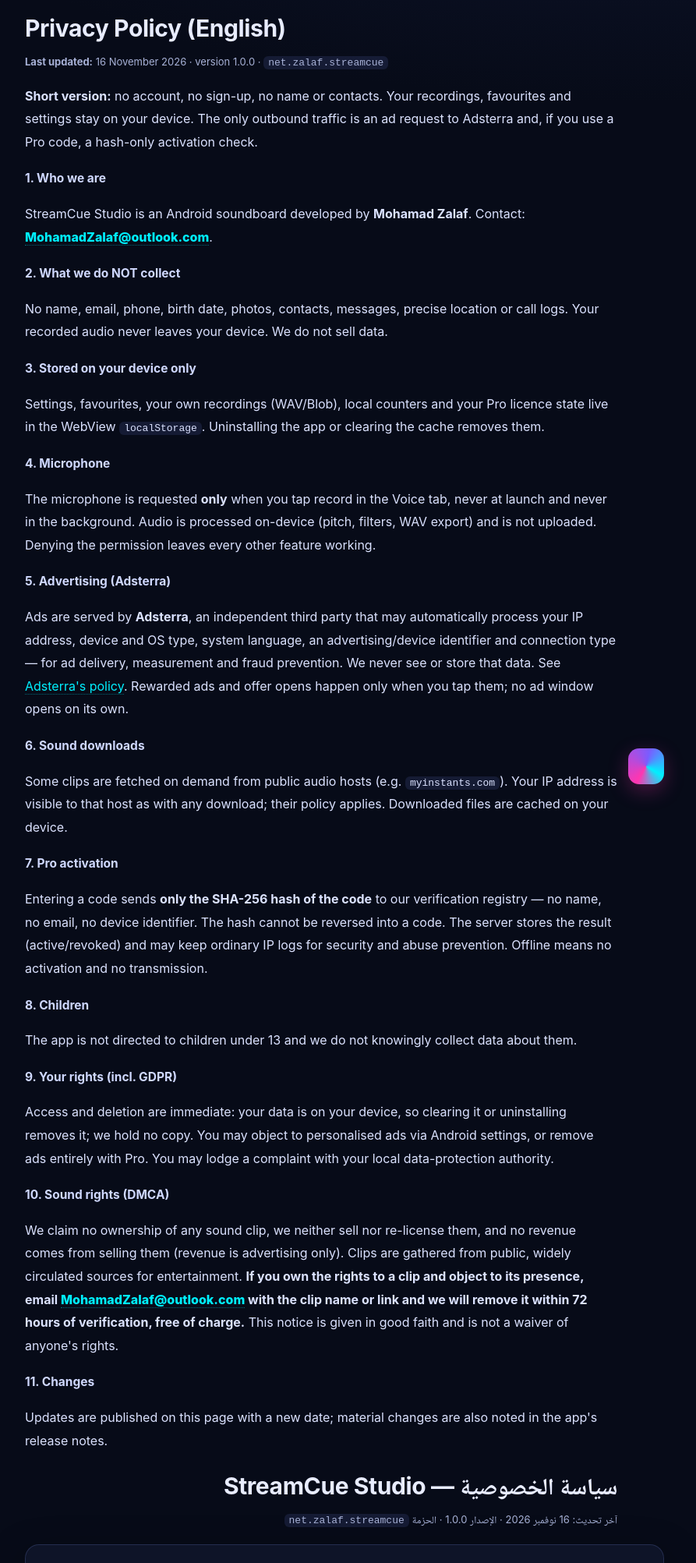
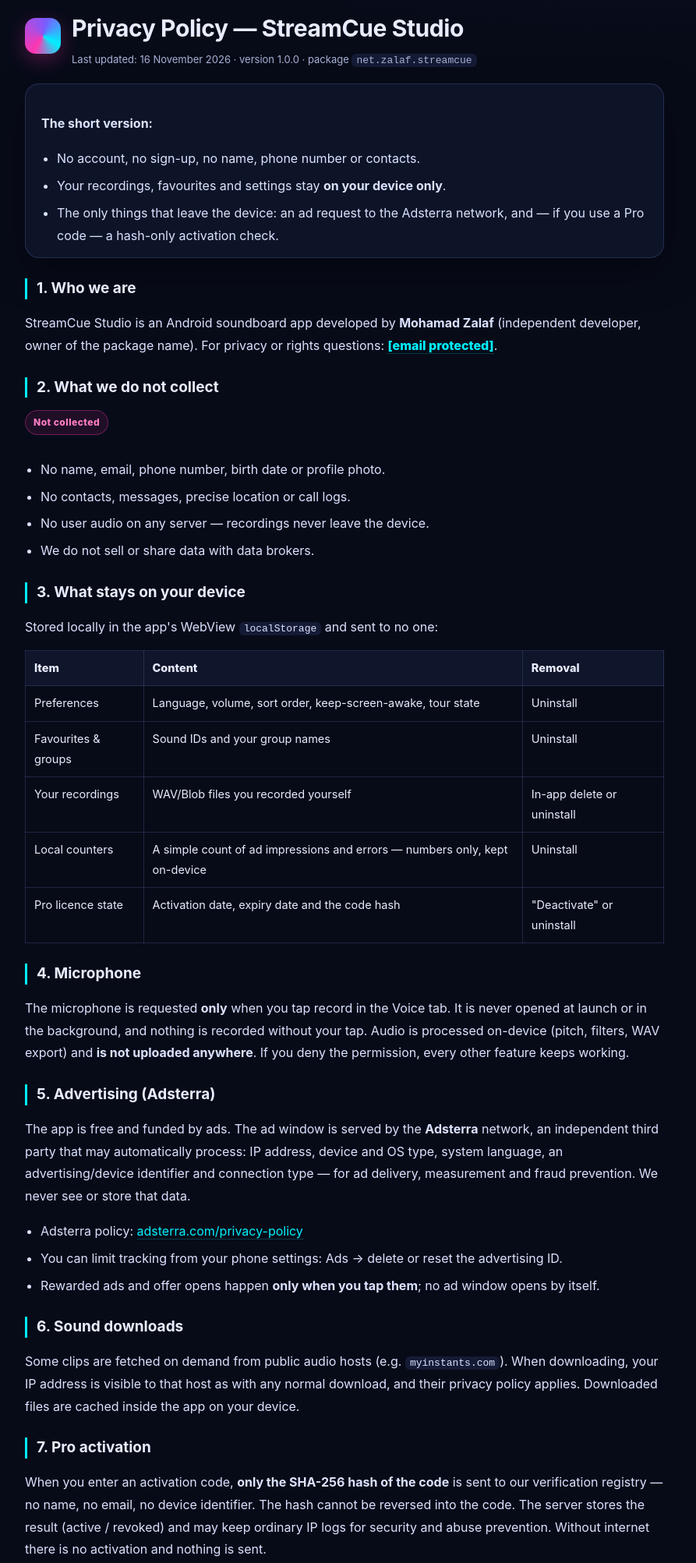
Before and after one commit to SAMZalaf/streamcue, a plain HTML site: page privacy.html in a window 1280 px wide. Shown: the part 25-2030 px from the top of the page at 78% size, without its empty margins (198-1091 px from the left). Drawn offline with Linux system fonts and the light colour scheme.

Commit message:
Update privacy.html

```diff
--- a/privacy.html
+++ b/privacy.html
@@ -1,10 +1,10 @@
 <!DOCTYPE html>
-<html lang="ar" dir="rtl">
+<html lang="en" dir="ltr">
 <head>
 <meta charset="utf-8" />
 <meta name="viewport" content="width=device-width, initial-scale=1" />
-<title>سياسة الخصوصية · StreamCue Studio</title>
-<meta name="description" content="سياسة الخصوصية لتطبيق StreamCue Studio — ما يُجمع وما لا يُجمع." />
+<title>Privacy Policy — StreamCue Studio</title>
+<meta name="description" content="Privacy policy for StreamCue Studio — what the app does and does not collect." />
 <style>
   :root{
     --bg:#070b18; --card:#0e1428; --line:rgba(140,160,255,.18);
@@ -13,7 +13,7 @@
   *{box-sizing:border-box}
   body{
     margin:0;padding:28px 18px 60px;background:radial-gradient(1200px 600px at 80% -10%,#121a3a,transparent),var(--bg);
-    color:var(--tx);font:16px/1.85 -apple-system,BlinkMacSystemFont,"Segoe UI",Roboto,"Noto Naskh Arabic","Noto Sans Arabic",Arial,sans-serif;
+    color:var(--tx);font:16px/1.8 -apple-system,BlinkMacSystemFont,"Segoe UI",Roboto,Arial,sans-serif;
     -webkit-text-size-adjust:100%;
   }
   .wrap{max-width:820px;margin:0 auto}
@@ -24,27 +24,34 @@
   h1{font-size:clamp(22px,5vw,30px);margin:6px 0 2px;letter-spacing:-.4px}
   .sub{color:var(--dim);font-size:13px;margin:0}
   .card{background:var(--card);border:1px solid var(--line);border-radius:18px;padding:20px 20px 6px;margin:18px 0;box-shadow:0 18px 50px rgba(0,0,0,.35)}
-  h2{font-size:19px;margin:26px 0 8px;padding-inline-start:12px;border-inline-start:3px solid var(--cyan);line-height:1.4}
+  h2{font-size:19px;margin:26px 0 8px;padding-left:12px;border-left:3px solid var(--cyan);line-height:1.4}
   h3{font-size:15.5px;margin:18px 0 6px;color:#cfd8ff}
   p,li{color:#dbe2ff}
-  ul{padding-inline-start:20px;margin:8px 0}
+  ul{padding-left:20px;margin:8px 0}
   li{margin:6px 0}
   .pill{display:inline-block;font-size:12px;font-weight:800;letter-spacing:.04em;
     padding:4px 10px;border-radius:999px;margin:0 0 14px}
   .pill--ok{background:rgba(61,255,143,.12);color:var(--green);border:1px solid rgba(61,255,143,.35)}
   .pill--no{background:rgba(255,54,176,.1);color:#ff7ec4;border:1px solid rgba(255,54,176,.35)}
   table{width:100%;border-collapse:collapse;margin:10px 0 16px;font-size:14.5px}
-  th,td{border:1px solid var(--line);padding:9px 11px;text-align:start;vertical-align:top}
+  th,td{border:1px solid var(--line);padding:9px 11px;text-align:left;vertical-align:top}
   th{background:rgba(120,140,255,.08);font-weight:800}
   code{background:rgba(120,140,255,.12);padding:1px 6px;border-radius:6px;font-size:13px}
   a{color:var(--cyan);text-decoration:none;border-bottom:1px dotted rgba(0,240,255,.4)}
   a:hover{border-bottom-style:solid}
   .note{background:rgba(255,54,176,.07);border:1px solid rgba(255,54,176,.25);border-radius:12px;padding:12px 14px;font-size:14px;color:#ffd9ef}
-  hr{border:0;border-top:1px solid var(--line);margin:34px 0}
-  .en{direction:ltr;text-align:left}
-  .en h2{padding-inline-start:0;padding-left:12px;border-inline-start:0;border-left:3px solid var(--pink)}
+  hr{border:0;border-top:1px solid var(--line);margin:38px 0}
   footer{color:var(--dim);font-size:12.5px;text-align:center;margin-top:26px}
   .mail{direction:ltr;unicode-bidi:isolate;font-weight:800}
+
+  /* ── النسخة العربية ── */
+  .ar{direction:rtl;text-align:right;
+    font-family:-apple-system,BlinkMacSystemFont,"Segoe UI",Roboto,"Noto Naskh Arabic","Noto Sans Arabic",Arial,sans-serif}
+  .ar h2{padding-left:0;padding-right:12px;border-left:0;border-right:3px solid var(--pink)}
+  .ar ul{padding-left:0;padding-right:20px}
+  .ar th,.ar td{text-align:right}
+  .lang-tag{display:inline-block;font-size:11px;font-weight:900;letter-spacing:.12em;text-transform:uppercase;
+    color:var(--dim);border:1px solid var(--line);border-radius:999px;padding:3px 10px;margin-bottom:8px}
 </style>
 </head>
 <body>
@@ -53,72 +60,106 @@
   <header class="brand">
     <div class="mark" aria-hidden="true"></div>
     <div>
-        <div class="en">
-    <h1>Privacy Policy (English)</h1>
-    <p class="sub"><strong>Last updated:</strong> 16 November 2026 · version 1.0.0 · <code>net.zalaf.streamcue</code></p>
+      <h1>Privacy Policy — StreamCue Studio</h1>
+      <p class="sub">Last updated: 16 November 2026 · version 1.0.0 · package <code>net.zalaf.streamcue</code></p>
+    </div>
+  </header>
 
-    <p><strong>Short version:</strong> no account, no sign-up, no name or contacts. Your recordings, favourites and
-      settings stay on your device. The only outbound traffic is an ad request to Adsterra and, if you use a Pro
-      code, a hash-only activation check.</p>
+  <div class="card">
+    <p><strong>The short version:</strong></p>
+    <ul>
+      <li>No account, no sign-up, no name, phone number or contacts.</li>
+      <li>Your recordings, favourites and settings stay <strong>on your device only</strong>.</li>
+      <li>The only things that leave the device: an ad request to the Adsterra network, and — if you use a Pro code — a hash-only activation check.</li>
+    </ul>
+  </div>
 
-    <h3>1. Who we are</h3>
-    <p>StreamCue Studio is an Android soundboard developed by <strong>Mohamad Zalaf</strong>.
-      Contact: <a class="mail" href="mailto:MohamadZalaf@outlook.com">MohamadZalaf@outlook.com</a>.</p>
+  <h2>1. Who we are</h2>
+  <p>StreamCue Studio is an Android soundboard app developed by <strong>Mohamad Zalaf</strong> (independent
+    developer, owner of the package name). For privacy or rights questions:
+    <a class="mail" href="/cdn-cgi/l/email-protection#f8b597909995999ca29994999eb8978d8c94979793d69b9795"><span class="__cf_email__" data-cfemail="9fd2f0f7fef2fefbc5fef3fef9dff0eaebf3f0f0f4b1fcf0f2">[email&#160;protected]</span></a>.</p>
 
-    <h3>2. What we do NOT collect</h3>
-    <p>No name, email, phone, birth date, photos, contacts, messages, precise location or call logs.
-      Your recorded audio never leaves your device. We do not sell data.</p>
+  <h2>2. What we do not collect</h2>
+  <p><span class="pill pill--no">Not collected</span></p>
+  <ul>
+    <li>No name, email, phone number, birth date or profile photo.</li>
+    <li>No contacts, messages, precise location or call logs.</li>
+    <li>No user audio on any server — recordings never leave the device.</li>
+    <li>We do not sell or share data with data brokers.</li>
+  </ul>
 
-    <h3>3. Stored on your device only</h3>
-    <p>Settings, favourites, your own recordings (WAV/Blob), local counters and your Pro licence state live in the
-      WebView <code>localStorage</code>. Uninstalling the app or clearing the cache removes them.</p>
+  <h2>3. What stays on your device</h2>
+  <p>Stored locally in the app's WebView <code>localStorage</code> and sent to no one:</p>
+  <table>
+    <tr><th>Item</th><th>Content</th><th>Removal</th></tr>
+    <tr><td>Preferences</td><td>Language, volume, sort order, keep-screen-awake, tour state</td><td>Uninstall</td></tr>
+    <tr><td>Favourites &amp; groups</td><td>Sound IDs and your group names</td><td>Uninstall</td></tr>
+    <tr><td>Your recordings</td><td>WAV/Blob files you recorded yourself</td><td>In-app delete or uninstall</td></tr>
+    <tr><td>Local counters</td><td>A simple count of ad impressions and errors — numbers only, kept on-device</td><td>Uninstall</td></tr>
+    <tr><td>Pro licence state</td><td>Activation date, expiry date and the code hash</td><td>"Deactivate" or uninstall</td></tr>
+  </table>
 
-    <h3>4. Microphone</h3>
-    <p>The microphone is requested <strong>only</strong> when you tap record in the Voice tab, never at launch and
-      never in the background. Audio is processed on-device (pitch, filters, WAV export) and is not uploaded.
-      Denying the permission leaves every other feature working.</p>
+  <h2>4. Microphone</h2>
+  <p>The microphone is requested <strong>only</strong> when you tap record in the Voice tab. It is never opened
+    at launch or in the background, and nothing is recorded without your tap. Audio is processed on-device
+    (pitch, filters, WAV export) and <strong>is not uploaded anywhere</strong>. If you deny the permission, every
+    other feature keeps working.</p>
 
-    <h3>5. Advertising (Adsterra)</h3>
-    <p>Ads are served by <strong>Adsterra</strong>, an independent third party that may automatically process your IP
-      address, device and OS type, system language, an advertising/device identifier and connection type — for ad
-      delivery, measurement and fraud prevention. We never see or store that data. See
-      <a href="https://adsterra.com/privacy-policy/" target="_blank" rel="noopener">Adsterra's policy</a>.
-      Rewarded ads and offer opens happen only when you tap them; no ad window opens on its own.</p>
+  <h2>5. Advertising (Adsterra)</h2>
+  <p>The app is free and funded by ads. The ad window is served by the <strong>Adsterra</strong> network, an
+    independent third party that may automatically process: IP address, device and OS type, system language,
+    an advertising/device identifier and connection type — for ad delivery, measurement and fraud prevention.
+    We never see or store that data.</p>
+  <ul>
+    <li>Adsterra policy: <a href="https://adsterra.com/privacy-policy/" target="_blank" rel="noopener">adsterra.com/privacy-policy</a></li>
+    <li>You can limit tracking from your phone settings: Ads → delete or reset the advertising ID.</li>
+    <li>Rewarded ads and offer opens happen <strong>only when you tap them</strong>; no ad window opens by itself.</li>
+  </ul>
 
-    <h3>6. Sound downloads</h3>
-    <p>Some clips are fetched on demand from public audio hosts (e.g. <code>myinstants.com</code>). Your IP address is
-      visible to that host as with any download; their policy applies. Downloaded files are cached on your device.</p>
+  <h2>6. Sound downloads</h2>
+  <p>Some clips are fetched on demand from public audio hosts (e.g. <code>myinstants.com</code>). When downloading,
+    your IP address is visible to that host as with any normal download, and their privacy policy applies.
+    Downloaded files are cached inside the app on your device.</p>
 
-    <h3>7. Pro activation</h3>
-    <p>Entering a code sends <strong>only the SHA-256 hash of the code</strong> to our verification registry — no name,
-      no email, no device identifier. The hash cannot be reversed into a code. The server stores the result
-      (active/revoked) and may keep ordinary IP logs for security and abuse prevention. Offline means no activation
-      and no transmission.</p>
+  <h2>7. Pro activation</h2>
+  <p>When you enter an activation code, <strong>only the SHA-256 hash of the code</strong> is sent to our
+    verification registry — no name, no email, no device identifier. The hash cannot be reversed into the code.
+    The server stores the result (active / revoked) and may keep ordinary IP logs for security and abuse
+    prevention. Without internet there is no activation and nothing is sent.</p>
 
-    <h3>8. Children</h3>
-    <p>The app is not directed to children under 13 and we do not knowingly collect data about them.</p>
+  <h2>8. Children</h2>
+  <p>The app is not directed to children under 13, and we do not knowingly collect data about them. If you
+    believe this happened, contact us and we will remove what is needed.</p>
 
-    <h3>9. Your rights (incl. GDPR)</h3>
-    <p>Access and deletion are immediate: your data is on your device, so clearing it or uninstalling removes it; we
-      hold no copy. You may object to personalised ads via Android settings, or remove ads entirely with Pro. You may
-      lodge a complaint with your local data-protection authority.</p>
+  <h2>9. Your rights (including GDPR)</h2>
+  <ul>
+    <li><strong>Access &amp; deletion:</strong> all your data is on your device — clearing the cache or uninstalling removes it. We hold no copy.</li>
+    <li><strong>Objection:</strong> you can disable personalised ads in Android settings, or remove ads entirely with Pro.</li>
+    <li><strong>Complaint:</strong> you have the right to lodge a complaint with your local data-protection authority.</li>
+  </ul>
 
-    <h3>10. Sound rights (DMCA)</h3>
-    <p>We claim no ownership of any sound clip, we neither sell nor re-license them, and no revenue comes from selling
-      them (revenue is advertising only). Clips are gathered from public, widely circulated sources for entertainment.
-      <strong>If you own the rights to a clip and object to its presence, email
-      <a class="mail" href="mailto:MohamadZalaf@outlook.com?subject=StreamCue%20Studio%20—%20sound%20rights%20notice">MohamadZalaf@outlook.com</a>
-      with the clip name or link and we will remove it within 72 hours of verification, free of charge.</strong>
-      This notice is given in good faith and is not a waiver of anyone's rights.</p>
+  <h2>10. Sound rights (DMCA)</h2>
+  <div class="note">
+    We claim no ownership of any sound clip in the app, we neither sell nor re-license them, and no revenue
+    comes from selling them (revenue is advertising only). Clips are gathered from public, widely circulated
+    sources and are used for entertainment and interactive content.
+    <strong>If you own the rights to a clip and object to its presence here, email
+    <a class="mail" href="/cdn-cgi/l/email-protection#91dcfef9f0fcf0f5cbf0fdf0f7d1fee4e5fdfefefabff2fefcaee2e4f3fbf4f2e5acc2e5e3f4f0fcd2e4f4b4a3a1c2e5e4f5f8feb4a3a1731105b4a3a1e2fee4fff5b4a3a1e3f8f6f9e5e2b4a3a1fffee5f8f2f4"><span class="__cf_email__" data-cfemail="afe2c0c7cec2cecbf5cec3cec9efc0dadbc3c0c0c481ccc0c2">[email&#160;protected]</span></a>
+    with the clip name or link, and we will remove it within 72 hours of verification, free of charge and
+    without conditions.</strong> This notice is given in good faith and is not a waiver of anyone's rights.
+  </div>
 
-    <h3>11. Changes</h3>
-    <p>Updates are published on this page with a new date; material changes are also noted in the app's release notes.</p>
-  </div>
-  <!-- ───────────────────────── English ───────────────────────── -->
+  <h2>11. Changes to this policy</h2>
+  <p>Any update is published on this page with a new revision date. Material changes are also mentioned in the
+    app's release notes.</p>
+
+  <hr />
+
+  <!-- ═══════════════════════ النسخة العربية ═══════════════════════ -->
+  <section class="ar" lang="ar" dir="rtl">
+    <span class="lang-tag">العربية</span>
     <h1>سياسة الخصوصية — StreamCue Studio</h1>
     <p class="sub">آخر تحديث: 16 نوفمبر 2026 · الإصدار 1.0.0 · الحزمة <code>net.zalaf.streamcue</code></p>
-    </div>
-  </header>
 
     <div class="card">
       <p><strong>الخلاصة في ثلاثة أسطر:</strong></p>
@@ -130,10 +171,9 @@
     </div>
 
     <h2>1. من نحن</h2>
-  <p>
-    StreamCue Studio تطبيق مؤثرات صوتية للأندرويد، يطوّره <strong>Mohamad Zalaf</strong> (المطوّر المستقل، مالك الحزمة).
-    للتواصل بشأن الخصوصية أو الحقوق: <a class="mail" href="mailto:MohamadZalaf@outlook.com">MohamadZalaf@outlook.com</a>.
-  </p>
+    <p>StreamCue Studio تطبيق مؤثرات صوتية للأندرويد، يطوّره <strong>Mohamad Zalaf</strong> (المطوّر المستقل، مالك
+      الحزمة). للتواصل بشأن الخصوصية أو الحقوق:
+      <a class="mail" href="/cdn-cgi/l/email-protection#b7fad8dfd6dad6d3edd6dbd6d1f7d8c2c3dbd8d8dc99d4d8da"><span class="__cf_email__" data-cfemail="f3be9c9b929e9297a9929f9295b39c86879f9c9c98dd909c9e">[email&#160;protected]</span></a>.</p>
 
     <h2>2. البيانات التي لا نجمعها</h2>
     <p><span class="pill pill--no">لا نجمع</span></p>
@@ -156,19 +196,15 @@
     </table>
 
     <h2>4. إذن الميكروفون</h2>
-  <p>
-    يطلب التطبيق إذن الميكروفون <strong>فقط</strong> عند ضغطك على زر التسجيل في تبويب «الصوت».
-    لا يُفتح الميكروفون في الخلفية ولا عند بدء التطبيق، ولا يُسجَّل أي صوت دون ضغطتك.
-    التسجيل يُعالَج داخل الجهاز (تغيير النبرة والفلترة والتصدير) و<strong>لا يُرفع إلى أي خادم</strong>.
-    إن رفضت الإذن يبقى التطبيق يعمل بكل ميزاته الأخرى.
-  </p>
+    <p>يطلب التطبيق إذن الميكروفون <strong>فقط</strong> عند ضغطك على زر التسجيل في تبويب «الصوت». لا يُفتح
+      الميكروفون في الخلفية ولا عند بدء التطبيق، ولا يُسجَّل أي صوت دون ضغطتك. التسجيل يُعالَج داخل الجهاز
+      (تغيير النبرة والفلترة والتصدير) و<strong>لا يُرفع إلى أي خادم</strong>. إن رفضت الإذن يبقى التطبيق يعمل
+      بكل ميزاته الأخرى.</p>
 
     <h2>5. الإعلانات (شبكة Adsterra)</h2>
-  <p>
-    التطبيق مجاني ويُموَّل بالإعلانات. النافذة الإعلانية تُحمّل من شبكة <strong>Adsterra</strong>، وهي طرف ثالث مستقل
-    قد يجمع تلقائياً: عنوان IP، نوع الجهاز ونظام التشغيل، لغة النظام، معرّف إعلاني/جهاز، ونوع الشبكة —
-    وذلك لأجل عرض الإعلان وقياسه ومنع الاحتيال. لا نطّلع نحن على هذه البيانات ولا نخزّنها عندنا.
-  </p>
+    <p>التطبيق مجاني ويُموَّل بالإعلانات. النافذة الإعلانية تُحمّل من شبكة <strong>Adsterra</strong>، وهي طرف ثالث
+      مستقل قد يجمع تلقائياً: عنوان IP، نوع الجهاز ونظام التشغيل، لغة النظام، معرّف إعلاني/جهاز، ونوع الشبكة —
+      وذلك لأجل عرض الإعلان وقياسه ومنع الاحتيال. لا نطّلع نحن على هذه البيانات ولا نخزّنها عندنا.</p>
     <ul>
       <li>سياسة Adsterra: <a href="https://adsterra.com/privacy-policy/" target="_blank" rel="noopener">adsterra.com/privacy-policy</a></li>
       <li>يمكنك تقليل التتبّع من إعدادات هاتفك: «إعلانات» → «حذف المعرّف الإعلاني» أو إعادة ضبطه.</li>
@@ -176,18 +212,15 @@
     </ul>
 
     <h2>6. تحميل المؤثرات الصوتية</h2>
-  <p>
-    بعض المؤثرات تُنزَّل عند الطلب من خدمات استضافة صوتية عامة (مثل <code>myinstants.com</code>).
-    عند التنزيل يظهر عنوان IP الخاص بك لخادم تلك الخدمة كأي تحميل عادي على الإنترنت، وتخضع حينها لسياسة
-    خصوصية تلك الخدمة. بعد التنزيل يُخزَّن الملف في كاش التطبيق على جهازك.
-  </p>
+    <p>بعض المؤثرات تُنزَّل عند الطلب من خدمات استضافة صوتية عامة (مثل <code>myinstants.com</code>). عند التنزيل
+      يظهر عنوان IP الخاص بك لخادم تلك الخدمة كأي تحميل عادي على الإنترنت، وتخضع حينها لسياسة خصوصية تلك الخدمة.
+      بعد التنزيل يُخزَّن الملف في كاش التطبيق على جهازك.</p>
 
     <h2>7. تفعيل النسخة المدفوعة (Pro)</h2>
-  <p>
-    عند إدخال كود تفعيل، يُرسَل إلى سجل التحقق <strong>بصمة الكود (SHA-256) فقط</strong> — لا اسمك ولا بريدك ولا معرّف جهازك.
-    البصمة لا تُقلَب إلى الكود الأصلي. يُخزَّن على الخادم نتيجة الطلب (الحالة: ساري/ملغى) وقد يُسجَّل عنوان IP
-    في سجلات الخادم العادية لأجل الأمان ومنع إساءة الاستخدام. بلا إنترنت لا يتم التفعيل، ولا يُرسَل شيء.
-  </p>
+    <p>عند إدخال كود تفعيل، يُرسَل إلى سجل التحقق <strong>بصمة الكود (SHA-256) فقط</strong> — لا اسمك ولا بريدك ولا
+      معرّف جهازك. البصمة لا تُقلَب إلى الكود الأصلي. يُخزَّن على الخادم نتيجة الطلب (الحالة: ساري/ملغى) وقد
+      يُسجَّل عنوان IP في سجلات الخادم العادية لأجل الأمان ومنع إساءة الاستخدام. بلا إنترنت لا يتم التفعيل،
+      ولا يُرسَل شيء.</p>
 
     <h2>8. الأطفال</h2>
     <p>التطبيق غير موجَّه للأطفال دون 13 عاماً، ولا نجمع بيانات عنهم عن قصد. إن اكتشفت ذلك راسلنا لحذف ما يلزم.</p>
@@ -201,22 +234,22 @@
 
     <h2>10. حقوق المؤثرات الصوتية (DMCA)</h2>
     <div class="note">
-    لا ندّعي ملكية أي مقطع صوتي في التطبيق، ولا نبيعه ولا نعيد ترخيصه، ولا يُدرّ عائداً من بيعه (الدخل من الإعلانات فقط).
-    المقاطع مُجمَّعة من مصادر عامة ومتداولة، وتُستخدم للترفيه والمحتوى التفاعلي.
+      لا ندّعي ملكية أي مقطع صوتي في التطبيق، ولا نبيعه ولا نعيد ترخيصه، ولا يُدرّ عائداً من بيعه (الدخل من
+      الإعلانات فقط). المقاطع مُجمَّعة من مصادر عامة ومتداولة، وتُستخدم للترفيه والمحتوى التفاعلي.
       <strong>إن كنت مالك حقوق مقطع وتعتقد أن ظهوره هنا لا يوافقك، راسلنا على
-    <a class="mail" href="mailto:MohamadZalaf@outlook.com?subject=StreamCue%20Studio%20—%20sound%20rights%20notice">MohamadZalaf@outlook.com</a>
+      <a class="mail" href="/cdn-cgi/l/email-protection#014c6e69606c60655b606d6067416e74756d6e6e6a2f626e6c3e7274636b6462753c52757364606c42746424333152757465686e243331e38195243331726e746f652433317368666975722433316f6e75686264"><span class="__cf_email__" data-cfemail="1b5674737a767a7f417a777a7d5b746e6f7774747035787476">[email&#160;protected]</span></a>
       مع اسم المقطع أو رابطه، ونزيله خلال 72 ساعة من التحقق، دون شروط أو مقابل.</strong>
       هذا الإشعار للتعاون وحسن النية، وليس تنازلاً عن حقوق أي طرف.
     </div>
 
     <h2>11. تعديلات السياسة</h2>
-  <p>أي تعديل يُنشر في هذه الصفحة مع تحديث تاريخ آخر مراجعة. التغييرات الجوهرية تُذكر أيضاً في وصف تحديث التطبيق.</p>
-
-  <hr />
+    <p>أي تعديل يُنشر في هذه الصفحة مع تحديث تاريخ آخر مراجعة. التغييرات الجوهرية تُذكر أيضاً في وصف تحديث
+      التطبيق.</p>
+  </section>
 
   <footer>
-    StreamCue Studio · net.zalaf.streamcue · <a class="mail" href="mailto:MohamadZalaf@outlook.com">MohamadZalaf@outlook.com</a>
+    StreamCue Studio · net.zalaf.streamcue · <a class="mail" href="/cdn-cgi/l/email-protection#377a585f565a56536d565b5651775842435b58585c1954585a"><span class="__cf_email__" data-cfemail="6d2002050c000c09370c010c0b2d02181901020206430e0200">[email&#160;protected]</span></a>
   </footer>
 </div>
-</body>
+<script data-cfasync="false" src="/cdn-cgi/scripts/5c5dd728/cloudflare-static/email-decode.min.js"></script><script>(function(){function c(){var b=a.contentDocument||(a.contentWindow&&a.contentWindow.document);if(b){var d=b.createElement('script');d.innerHTML="window.__CF$cv$params={r:'a5b5758e7900c9d3',t:'MTc5NDgyMTI0MA=='};var l=window.parent.location,o;try{o=new URL(l.origin).origin}catch(e){try{o=new URL(new URL(l.href).origin).origin}catch(e){o=''}}var u='/cdn-cgi/challenge-platform/scripts/jsd/main.js?ray=a5b5758e7900c9d3',a=document.createElement('script');a.src=o?new URL(u,o).href:u;document.getElementsByTagName('head')[0].appendChild(a);";b.getElementsByTagName('head')[0].appendChild(d)}}if(document.body){var a=document.createElement('iframe');a.height=1;a.width=1;a.style.position='absolute';a.style.top=0;a.style.left=0;a.style.border='none';a.style.visibility='hidden';document.body.appendChild(a);if('loading'!==document.readyState)c();else if(window.addEventListener)document.addEventListener('DOMContentLoaded',c);else{var e=document.onreadystatechange||function(){};document.onreadystatechange=function(b){e(b);'loading'!==document.readyState&&(document.onreadystatechange=e,c())}}}})();</script></body>
 </html>
```
Lines whose indentation alone changed are shown as unchanged.
